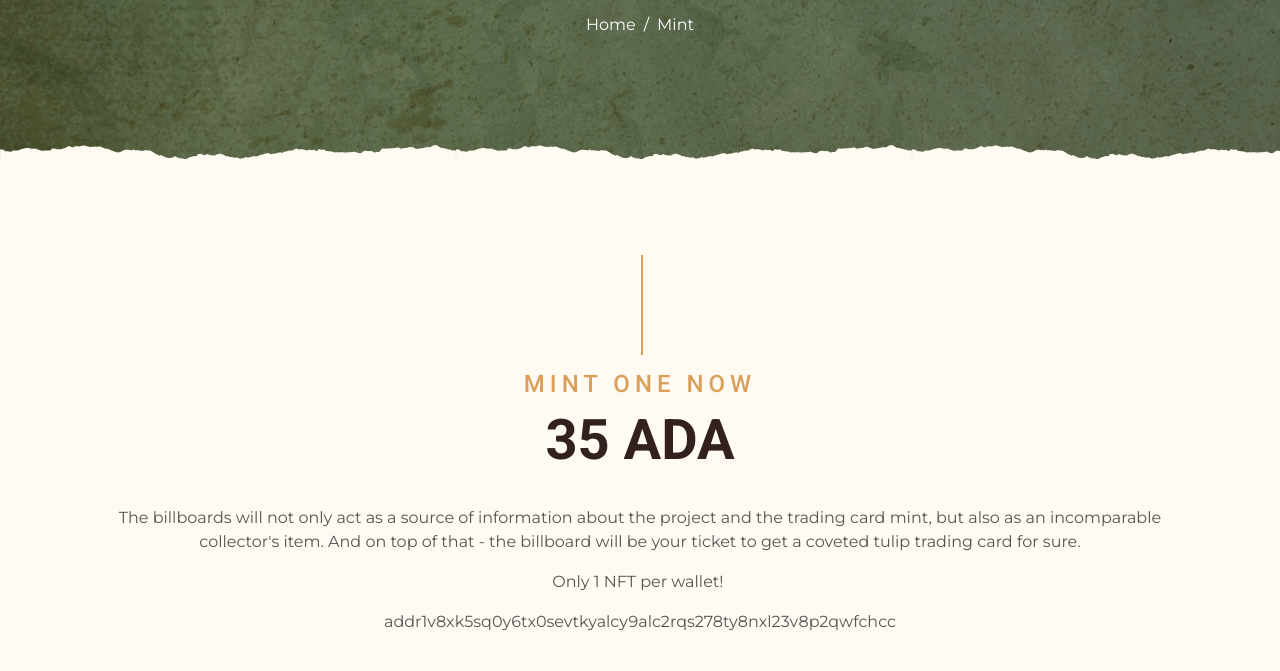
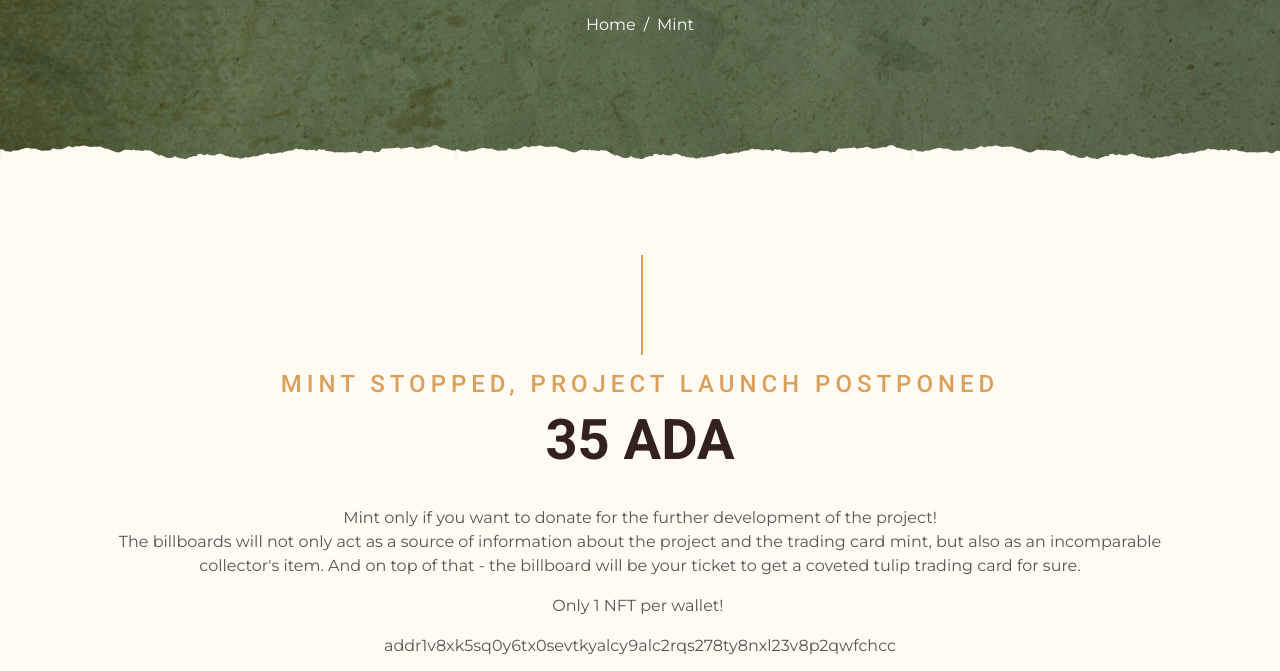
Before and after one commit to tulipmaniacnft/homepage, a plain HTML site: page mintBillboard.html in a window 1280 px wide. Shown: the part 241-912 px from the top of the page. Drawn offline with nearby package versions, Linux system fonts and the light colour scheme.

Commit message:
Update mintBillboard.html

```diff
--- a/mintBillboard.html
+++ b/mintBillboard.html
@@ -92,9 +92,9 @@
     <div class="container-fluid py-5">
         <div class="container">
             <div class="section-title">
-                <h4 class="text-primary text-uppercase" style="letter-spacing: 5px;">Mint One Now</h4>
+                <h4 class="text-primary text-uppercase" style="letter-spacing: 5px;">Mint stopped, project launch postponed</h4>
               <h1 class="display-4">35 ADA</h1><br>
-				<p>The billboards will not only act as a source of information about the project and the trading card mint, but also as an incomparable collector's item. And on top of that - the billboard will be your ticket to get a coveted tulip trading card for sure.</p>
+				<p>Mint only if you want to donate for the further development of the project! <br> The billboards will not only act as a source of information about the project and the trading card mint, but also as an incomparable collector's item. And on top of that - the billboard will be your ticket to get a coveted tulip trading card for sure.</p>
 				<p>Only 1 NFT per wallet!&nbsp;
               </p>
 				<p>addr1v8xk5sq0y6tx0sevtkyalcy9alc2rqs278ty8nxl23v8p2qwfchcc</p>
```
